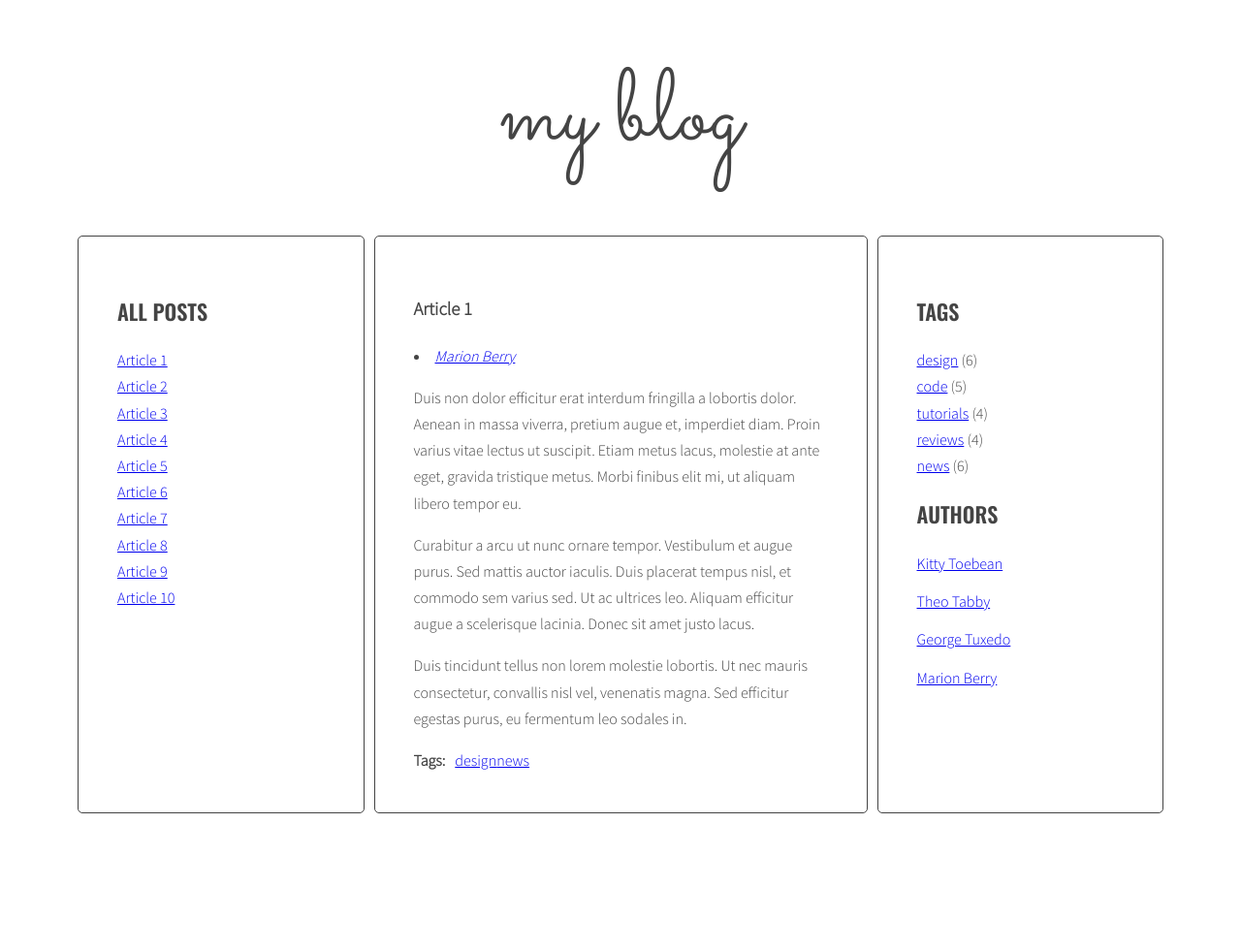
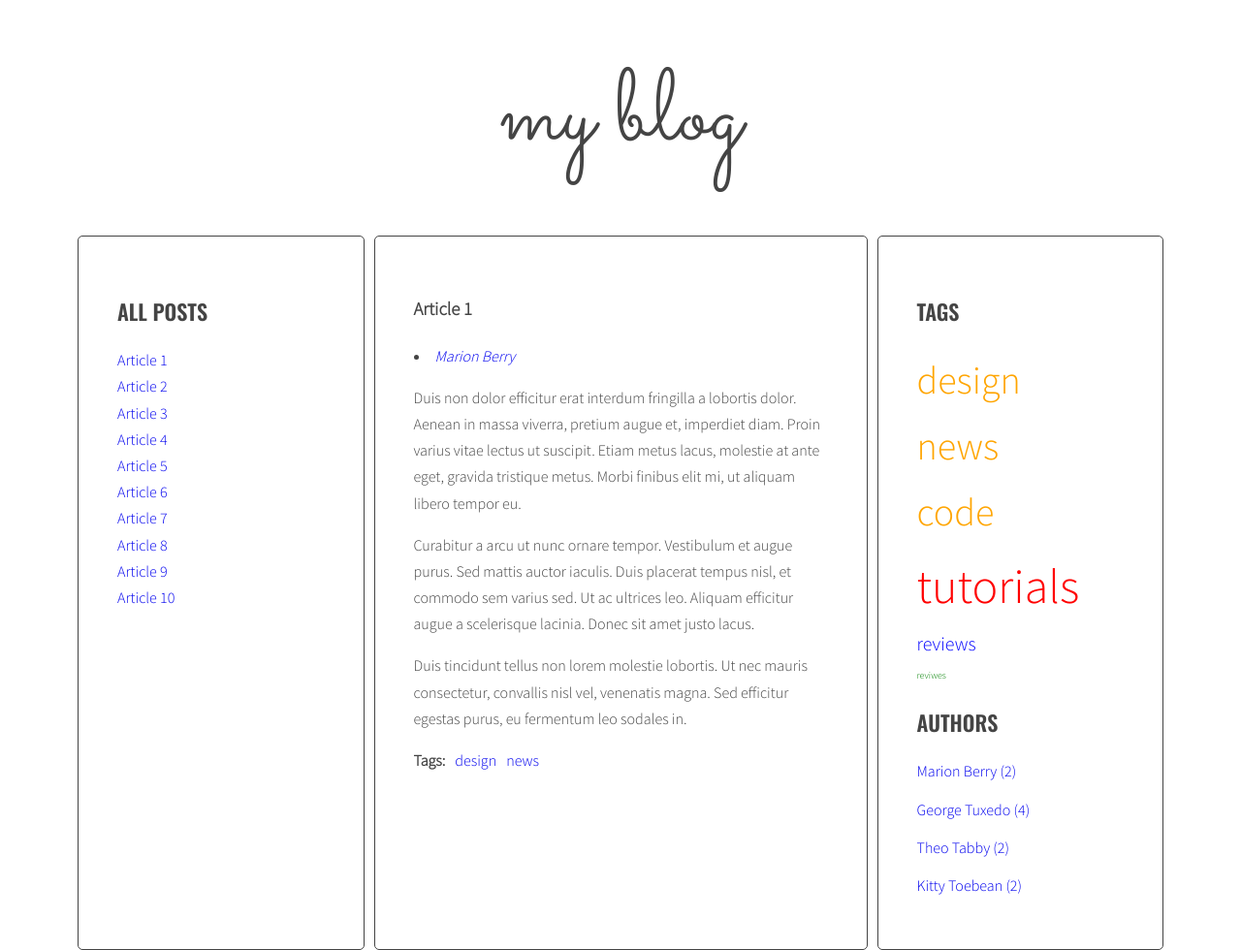
Before and after one commit to Krzysztof-G/javascript-blog, a website: page index.html in a window 1280 px wide. Shown: the whole page at 97% size. Before the commit the page ends 847 px from the top, so only its background shows below. Drawn offline with nearby package versions, Linux system fonts and the light colour scheme.

Commit message:
add generat tag and author list

```diff
--- a/index.html
+++ b/index.html
@@ -262,34 +262,9 @@
                 <aside class="sidebar">
                     <h2 class="section-title">Tags</h2>
                     <ul class="list tags">
-                      <li><a href="#">design</a> <span>(6)</span></li>
-                      <li><a href="#">code</a> <span>(5)</span></li>
-                      <li><a href="#">tutorials</a> <span>(4)</span></li>
-                      <li><a href="#">reviews</a> <span>(4)</span></li>
-                      <li><a href="#">news</a> <span>(6)</span></li>
                     </ul>
                     <h2 class="section-title">Authors</h2>
                     <ul class="list authors">
-                        <li>
-                            <a href="#">
-                                <span class="author-name">Kitty Toebean</span>
-                            </a>
-                        </li>
-                        <li>
-                            <a href="#">
-                                <span class="author-name">Theo Tabby</span>
-                            </a>
-                        </li>
-                        <li>
-                            <a href="#">
-                                <span class="author-name">George Tuxedo</span>
-                            </a>
-                        </li>
-                        <li>
-                            <a href="#">
-                                <span class="author-name">Marion Berry</span>
-                            </a>
-                        </li>
                     </ul>
                 </aside>
             </main>
--- a/js/script.js
+++ b/js/script.js
@@ -4,7 +4,11 @@ const optArticleSelector = '.post',
   optTitleSelector = '.post-title',
   optTitleListSelector = '.titles',
   optArticleTagsSelector = '.post-tags .list',
-  optArticleAuthorsSelector = '.post-author';
+  optArticleAuthorsSelector = '.post-author',
+  optTagsListSelector = '.tag.list',
+  optCloudClassCount = 5,
+  optCloudClassPrefix = 'tag-size-',
+  optAuthorsListSelector = '.list.authors';
 
 const titleClickHandler = function (event) {
   const clickedElement = this;
@@ -70,11 +74,39 @@ function generateTitleLinks(customSelector = '') {
     html = html + linkHTML;
   }
   titleList.innerHTML = html;
+
+  const links = document.querySelectorAll('.titles a');
+
+  for (let link of links) {
+    link.addEventListener('click', titleClickHandler);
+  }
+
 }
 generateTitleLinks();
 
+function calculateTagsParams(tags){
+  const params = {max:0, min:99999};
+  for(let tag in tags){
+    console.log(tag + ' is used ' + tags[tag] + ' times');
+    params.max = Math.max(tags[tag], params.max);
+    params.min = Math.min(tags[tag], params.min);
+  }
+
+  return params;
+}
+
+function calculateTagClass(count, params){
+  const normalizedCount = count - params.min;
+  const normalizedMax = params.max - params.min;
+  const percentage = normalizedCount / normalizedMax;
+  const classNumber = Math.floor(percentage * (optCloudClassCount - 1) + 1);
+
+  return optCloudClassPrefix + classNumber;
+}
 
 function generateTags(){
+  /* [NEW] create a new variable allTags with an empty array */
+  let allTags = {};
   /* find all articles */
   const articles = document.querySelectorAll(optArticleSelector);
   /* START LOOP: for every article: */
@@ -102,15 +134,47 @@ function generateTags(){
       /* add generated code to html variable */
       html = html + linkHTML;
 
+      /* [NEW] check if this link is NOT already in allTags */
+      if(!allTags[tag]) {
+
+        /* [NEW] add generated code to allTags array */
+        allTags[tag] = 1;
+      } else {
+        allTags[tag]++;
+      }
+
     /* END LOOP: for each tag */
     }
+
     /* insert HTML of all the links into the tags wrapper */
 
     /* END LOOP: for every article: */
     tagWrapper.innerHTML = html;
+
+    /* [NEW] find list of tags in right column */
+
+    const tagList = document.querySelector('.tags');
+
+    /* [NEW] create variable for all links HTML code */
+    const tagsParams = calculateTagsParams(allTags);
+    console.log('tagsParams:', tagsParams);
+    let allTagsHTML = '';
+
+    /* [NEW] START LOOP: for each tag in allTags: */
+    for(let tag in allTags){
+    /* [NEW] generate code of a link and add it to allTagsHTML */
+      const linkHTML = '<li><a href="#tag-' + tag + '" class="' + calculateTagClass(allTags[tag], tagsParams) + '">' + tag + '</a></li>';
+      allTagsHTML = allTagsHTML + linkHTML;
+    }
+    /* [NEW] END LOOP: for each tag in allTags: */
+
+    /*[NEW] add HTML from allTagsHTML to tagList */
+    tagList.innerHTML = allTagsHTML;
   }
 }
+
 generateTags();
+
 
 function tagClickHandler(event){
   /* prevent default action for this event */
@@ -158,6 +222,9 @@ function addClickListenersToTags(){
 addClickListenersToTags();
 
 function generateAuthors(){
+  /* [NEW] create a new variable allAuthors with an empty array */
+  let allAuthors = {};
+  console.log('allAuthors:', allAuthors);
   /* find all articles */
   const articles = document.querySelectorAll(optArticleSelector);
   /* START LOOP: for every article: */
@@ -178,8 +245,26 @@ function generateAuthors(){
 
     /* add generated code to html variable */
     html = html + linkHTML;
+    /* [NEW] check if this link is NOT already in allTags */
+    if(!allAuthors[articleAuthor]) {
 
+      /* [NEW] add generated code to allTags array */
+      allAuthors[articleAuthor] = 1;
+    } else {
+      allAuthors[articleAuthor]++;
+    }
     authorWrapper.innerHTML = html;
+
+    const authorList = document.querySelectorAll(optAuthorsListSelector);
+
+    let allAuthorsHTML = '';
+
+    for (let author in allAuthors) {
+      allAuthorsHTML += '<li><a href="#author-' + author + '"><span>' + author + '</span>' + ' (' + allAuthors[author] + ')' +'</a></li>';
+    }
+    for (let author of authorList) {
+      author.innerHTML = allAuthorsHTML;
+    }
 
   }
 }
@@ -230,9 +315,3 @@ function addClickListenersToAuthor(){
 }
 
 addClickListenersToAuthor();
-
-const links = document.querySelectorAll('.titles a');
-
-for (let link of links) {
-  link.addEventListener('click', titleClickHandler);
-}
--- a/sass/style.scss
+++ b/sass/style.scss
@@ -24,6 +24,9 @@ body {
   line-height: 1.7;
 }
 
+a {
+  text-decoration: none;
+}
 .container {
   max-width: 1140px;
   margin: 0 auto;
@@ -89,6 +92,7 @@ body {
 
 .list-horizontal {
   li {
+    margin: 0 10px 0 0;
     display: inline-block;
   }
 }
@@ -122,3 +126,33 @@ body {
     margin: 0 10px 0 0;
   }
 }
+
+.tag-size-1 {
+  font-size: 10px;
+  color:green;
+
+}
+
+.tag-size-2 {
+  font-size: 20px;
+  color: blue;
+
+}
+
+.tag-size-3 {
+  font-size: 30px;
+  color: green;
+
+}
+
+.tag-size-4 {
+  font-size: 40px;
+  color: orange;
+
+}
+
+.tag-size-5 {
+  font-size: 50px;
+  color: red;
+
+}
```
Also changed, not shown: css/style.css, 1 other file.
